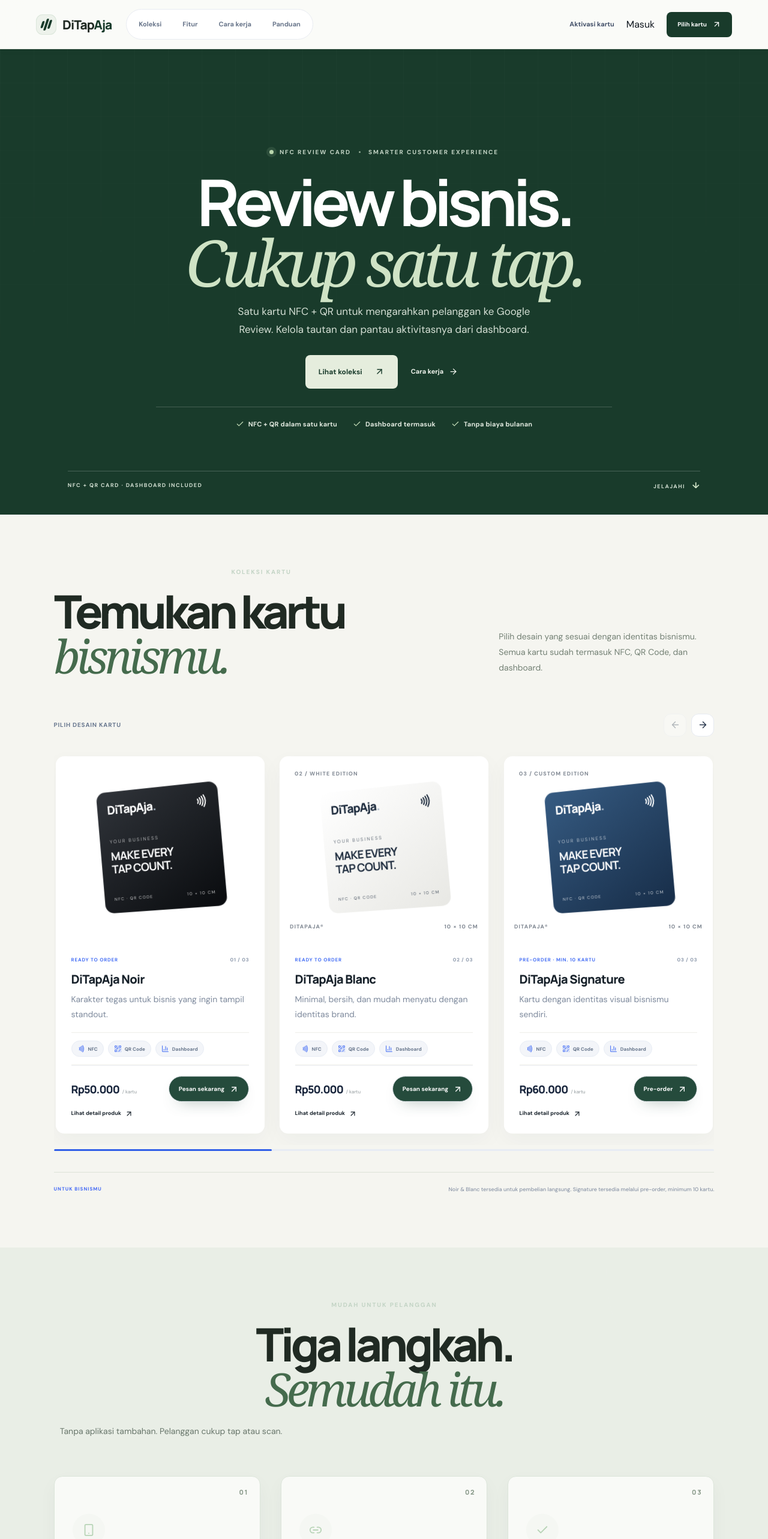
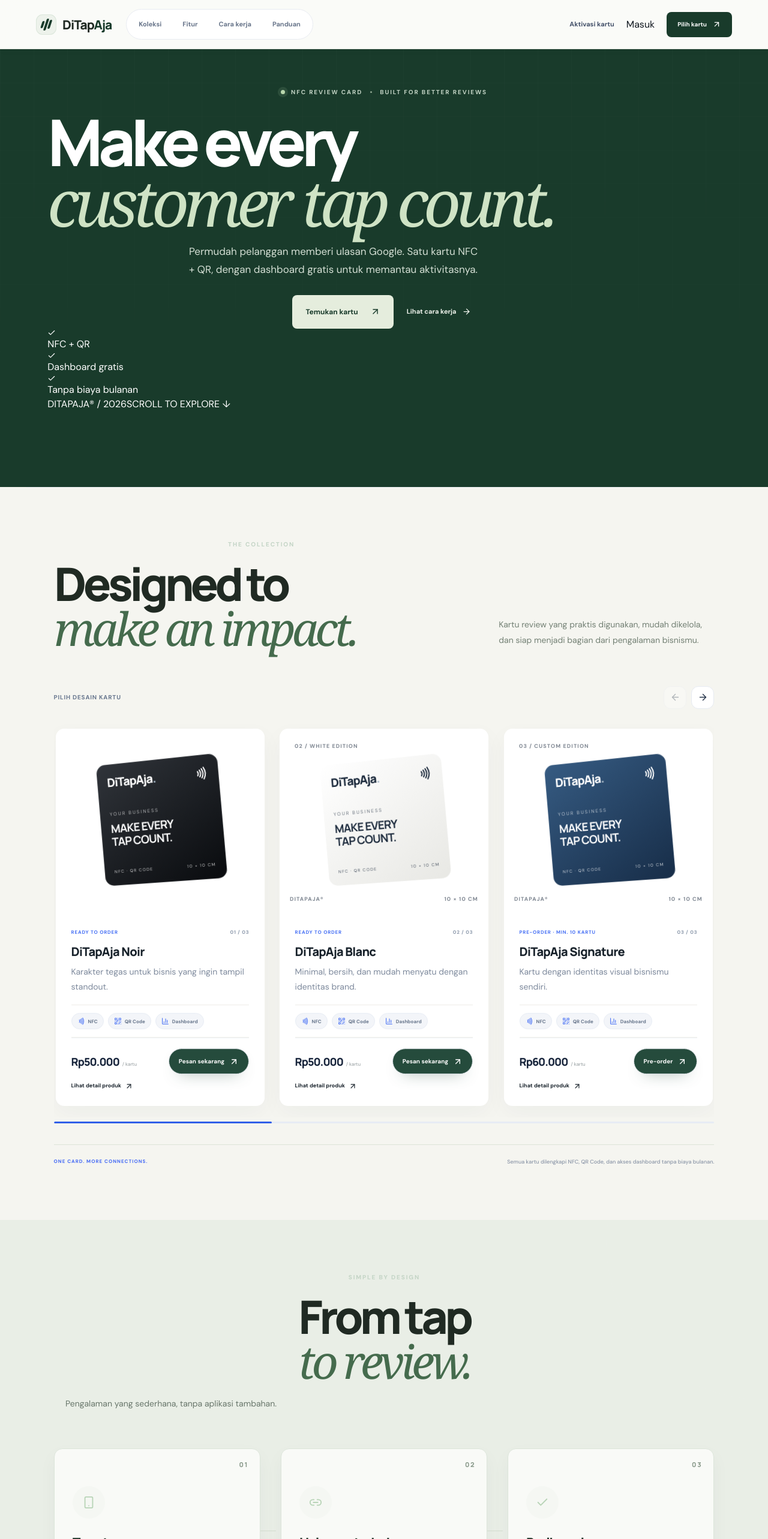
Before and after one commit to chanvianz-ui/ditapaja, a Next.js app: page / in a window 1280 px wide. Shown: the top 2566 px of the page at 60% size. Built offline with nearby package versions, Linux system fonts and the light colour scheme.

Commit message:
Redesign homepage content for mobile-first experience

```diff
--- a/app/page.tsx
+++ b/app/page.tsx
@@ -1,7 +1,8 @@
-import { ArrowRight, ArrowUpRight, Check, ChevronDown, QrCode, BarChart3, Link2, Smartphone, Sparkles, ShieldCheck } from "lucide-react";
+import { ArrowRight, ArrowUpRight, Check, ChevronDown, Link2, Smartphone, ShieldCheck, Sparkles } from "lucide-react";
 import SiteHeader from "./components/site-header";
 import ProductCarousel from "./components/product-carousel";
 import ScrollMotion from "./components/scroll-motion";
+
 const products=[
 {name:"DiTapAja Noir",label:"01 / BLACK EDITION",description:"Karakter tegas untuk bisnis yang ingin tampil standout.",tone:"noir",price:"Rp50.000",order:"READY TO ORDER",action:"Beli Noir",mode:"buy"},
 {name:"DiTapAja Blanc",label:"02 / WHITE EDITION",description:"Minimal, bersih, dan mudah menyatu dengan identitas brand.",tone:"blanc",price:"Rp50.000",order:"READY TO ORDER",action:"Beli Blanc",mode:"buy"},
@@ -12,15 +13,34 @@ const questions=[
 ["Apakah link tujuan bisa diganti?","Bisa. Kamu dapat mengubah tujuan kartu melalui dashboard tanpa perlu mengganti kartu."],
 ["Data apa yang tersedia di dashboard?","Kamu dapat memantau jumlah tap, estimasi pengunjung unik, dan klik menuju Google Review. Angka ini bukan jumlah ulasan yang dipublikasikan."]];
 function Brand(){return <a href="/" className="brand"><span className="brand-symbol"><i/><i/><i/></span><span>DiTap<span className="blue-word">Aja</span></span></a>}
-export default function Home(){return <main className="concept-home" id="top">
+export default function Home(){return <main className="concept-home dt-home-mobile-first" id="top">
 <ScrollMotion/>
 <SiteHeader/>
-<section className="concept-hero"><div className="concept-hero-grid"><div className="concept-hero-copy"><div className="concept-eyebrow"><span/> NFC REVIEW CARD <i/> SMARTER CUSTOMER EXPERIENCE</div><h1>Review bisnis.<br/><em>Cukup satu tap.</em></h1><p className="concept-lead">Satu kartu NFC + QR untuk mengarahkan pelanggan ke Google Review. Kelola tautan dan pantau aktivitasnya dari dashboard.</p><div className="concept-hero-actions"><a className="concept-button" href="#koleksi">Lihat koleksi <ArrowUpRight size={17}/></a><a className="concept-quiet-link" href="#experience">Cara kerja <ArrowRight size={15}/></a></div><div className="concept-proof"><span><Check size={14}/> NFC + QR dalam satu kartu</span><span><Check size={14}/> Dashboard termasuk</span><span><Check size={14}/> Tanpa biaya bulanan</span></div></div></div><div className="concept-hero-bottom"><span>NFC + QR CARD · DASHBOARD INCLUDED</span><span>JELAJAHI <b>↓</b></span></div></section>
-
-<section className="concept-collection" id="koleksi"><div className="concept-section-top"><div><div className="concept-eyebrow dark-eyebrow">KOLEKSI KARTU</div><h2>Temukan kartu<br/><em>bisnismu.</em></h2></div><p>Pilih desain yang sesuai dengan identitas bisnismu. Semua kartu sudah termasuk NFC, QR Code, dan dashboard.</p></div><ProductCarousel products={products}/><div className="concept-collection-foot"><span>UNTUK BISNISMU</span><p>Noir & Blanc tersedia untuk pembelian langsung. Signature tersedia melalui pre-order, minimum 10 kartu.</p></div></section>
-<section className="concept-experience" id="experience"><div className="concept-experience-head"><div className="concept-eyebrow">MUDAH UNTUK PELANGGAN</div><h2>Tiga langkah.<br/><em>Semudah itu.</em></h2><p>Tanpa aplikasi tambahan. Pelanggan cukup tap atau scan.</p></div><div className="concept-flow"><article><span className="concept-step-no">01</span><div className="concept-step-icon"><Smartphone size={22}/></div><h3>Tap atau scan</h3><p>Pelanggan cukup mendekatkan ponsel ke kartu atau memindai QR Code.</p></article><div className="concept-flow-line"/><article><span className="concept-step-no">02</span><div className="concept-step-icon"><Link2 size={22}/></div><h3>Buka halaman</h3><p>Halaman review bisnismu terbuka langsung di browser.</p></article><div className="concept-flow-line"/><article><span className="concept-step-no">03</span><div className="concept-step-icon"><Check size={22}/></div><h3>Tulis ulasan</h3><p>Pelanggan diarahkan ke Google Review untuk membagikan pengalaman mereka.</p></article></div><div className="concept-experience-note"><ShieldCheck size={17}/> Tidak perlu install aplikasi. Cukup smartphone yang kompatibel dengan NFC atau kamera untuk QR.</div></section>
-<section className="concept-dashboard" id="dashboard"><div className="concept-dashboard-copy"><div className="concept-eyebrow dark-eyebrow">KONTROL ADA DI TANGANMU</div><h2>Semua aktivitas.<br/><em>Satu dashboard.</em></h2><p>Atur tautan tujuan dan lihat aktivitas kartu dalam satu tempat.</p><ul><li><Check size={15}/> Lihat jumlah tap</li><li><Check size={15}/> Pantau pengunjung unik</li><li><Check size={15}/> Lihat klik ke Google Review</li><li><Check size={15}/> Ubah tautan kapan saja</li></ul><a href="/login" className="concept-dashboard-link">Buka dashboard <ArrowUpRight size={16}/></a></div><div className="concept-dashboard-visual"><div className="concept-dashboard-frame"><div className="concept-dash-top"><Brand/><span><i/> CONTOH DASHBOARD</span></div><div className="concept-dash-welcome"><small>OVERVIEW</small><h3>Ringkasan bisnismu</h3><p>Ringkasan aktivitas kartu</p></div><div className="concept-dash-metrics"><div><span>Total tap</span><b>— — —</b><small>Aktivitas kartu</small></div><div><span>Review clicks</span><b>— — —</b><small>Menuju Google Review</small></div></div><div className="concept-dash-chart"><div><span>RINGKASAN AKTIVITAS</span><small>Contoh tampilan</small></div><div className="concept-chart-bars">{[30,48,38,67,52,82,59,92,70,100,76,88].map((h,i)=><i key={i} style={{height:h+"%"}}/>)}</div></div></div><div className="concept-dash-sticker"><Sparkles size={16}/><span>Termasuk di<br/><b>setiap kartu.</b></span></div></div></section>
-<section className="concept-faq" id="faq"><div><h2>Masih ada<br/><em>pertanyaan?</em></h2><p>Masih ada yang ingin ditanyakan? <a href="https://wa.me/6281321778081">Hubungi kami <ArrowUpRight size={13}/></a></p></div><div className="concept-faq-list">{questions.map(([q,a])=><details key={q}><summary>{q}<ChevronDown size={17}/></summary><p>{a}</p></details>)}</div></section>
-<section className="concept-final"><div className="concept-final-orbit"/><h2>Buat pelanggan<br/><em>lebih mudah memberi ulasan.</em></h2><p>Satu kartu sederhana untuk pengalaman review yang lebih praktis.</p><a href="#koleksi" className="concept-final-button">Pilih kartu sekarang <ArrowUpRight size={17}/></a><span className="concept-final-mark">DiTapAja®</span></section>
-<footer className="concept-footer"><Brand/><span>© 2026 DiTapAja. Lebih mudah terhubung.</span><a href="https://wa.me/6281321778081">Contact us <ArrowUpRight size={14}/></a></footer>
+<section className="concept-hero dt-home-hero">
+ <div className="dt-home-hero-inner">
+  <div className="concept-eyebrow"><span/> NFC REVIEW CARD <i/> BUILT FOR BETTER REVIEWS</div>
+  <h1>Make every<br/><em>customer tap count.</em></h1>
+  <p className="concept-lead">Permudah pelanggan memberi ulasan Google. Satu kartu NFC + QR, dengan dashboard gratis untuk memantau aktivitasnya.</p>
+  <div className="concept-hero-actions"><a className="concept-button" href="#koleksi">Temukan kartu <ArrowUpRight size={17}/></a><a className="concept-quiet-link" href="#experience">Lihat cara kerja <ArrowRight size={15}/></a></div>
+  <div className="dt-hero-proof"><span><Check size={14}/> NFC + QR</span><span><Check size={14}/> Dashboard gratis</span><span><Check size={14}/> Tanpa biaya bulanan</span></div>
+ </div>
+ <div className="dt-hero-index"><span>DITAPAJA® / 2026</span><a href="#koleksi">SCROLL TO EXPLORE <span>↓</span></a></div>
+</section>
+<section className="concept-collection dt-home-collection" id="koleksi">
+ <div className="concept-section-top dt-home-section-heading"><div><div className="concept-eyebrow dark-eyebrow">THE COLLECTION</div><h2>Designed to<br/><em>make an impact.</em></h2></div><p>Kartu review yang praktis digunakan, mudah dikelola, dan siap menjadi bagian dari pengalaman bisnismu.</p></div>
+ <ProductCarousel products={products}/>
+ <div className="concept-collection-foot"><span>ONE CARD. MORE CONNECTIONS.</span><p>Semua kartu dilengkapi NFC, QR Code, dan akses dashboard tanpa biaya bulanan.</p></div>
+</section>
+<section className="concept-experience dt-home-how" id="experience">
+ <div className="concept-experience-head"><div className="concept-eyebrow">SIMPLE BY DESIGN</div><h2>From tap<br/><em>to review.</em></h2><p>Pengalaman yang sederhana, tanpa aplikasi tambahan.</p></div>
+ <div className="concept-flow"><article><span className="concept-step-no">01</span><div className="concept-step-icon"><Smartphone size={22}/></div><h3>Tap atau scan</h3><p>Pelanggan mendekatkan ponsel ke kartu atau memindai QR Code.</p></article><div className="concept-flow-line"/><article><span className="concept-step-no">02</span><div className="concept-step-icon"><Link2 size={22}/></div><h3>Halaman terbuka</h3><p>Link tujuan bisnismu terbuka langsung di browser.</p></article><div className="concept-flow-line"/><article><span className="concept-step-no">03</span><div className="concept-step-icon"><Check size={22}/></div><h3>Berikan ulasan</h3><p>Pelanggan diarahkan ke Google Review untuk berbagi pengalaman.</p></article></div>
+ <div className="concept-experience-note"><ShieldCheck size={17}/> Tidak perlu install aplikasi. Gunakan NFC yang kompatibel atau kamera untuk scan QR.</div>
+</section>
+<section className="concept-dashboard dt-home-dashboard" id="dashboard">
+ <div className="concept-dashboard-copy"><div className="concept-eyebrow dark-eyebrow">YOUR BUSINESS, IN CONTROL</div><h2>See what<br/><em>every tap means.</em></h2><p>Pantau interaksi pelanggan dan kelola tautan kartu dari satu dashboard yang sudah termasuk dalam pembelian.</p><ul><li><Check size={15}/> Pantau jumlah tap</li><li><Check size={15}/> Lihat estimasi pengunjung unik</li><li><Check size={15}/> Pantau klik ke Google Review</li><li><Check size={15}/> Ubah tautan kapan saja</li></ul><a href="/login" className="concept-dashboard-link">Masuk ke dashboard <ArrowUpRight size={16}/></a></div>
+ <div className="concept-dashboard-visual"><div className="concept-dashboard-frame"><div className="concept-dash-top"><Brand/><span><i/> DASHBOARD PREVIEW</span></div><div className="concept-dash-welcome"><small>OVERVIEW</small><h3>Ringkasan bisnismu</h3><p>Aktivitas kartu dalam satu tampilan</p></div><div className="concept-dash-metrics"><div><span>Total tap</span><b>— — —</b><small>Aktivitas kartu</small></div><div><span>Review clicks</span><b>— — —</b><small>Menuju Google Review</small></div></div><div className="concept-dash-chart"><div><span>RINGKASAN AKTIVITAS</span><small>Ilustrasi tampilan</small></div><div className="concept-chart-bars">{[30,48,38,67,52,82,59,92,70,100,76,88].map((h,i)=><i key={i} style={{height:h+"%"}}/>)}</div></div></div><div className="concept-dash-sticker"><Sparkles size={16}/><span>Included with<br/><b>every card.</b></span></div></div>
+</section>
+<section className="concept-faq dt-home-faq" id="faq"><div><div className="concept-eyebrow dark-eyebrow">GOOD TO KNOW</div><h2>Before you<br/><em>make the move.</em></h2><p>Belum menemukan jawaban? <a href="https://wa.me/6281321778081">Tanya langsung <ArrowUpRight size={13}/></a></p></div><div className="concept-faq-list">{questions.map(([q,a])=><details key={q}><summary>{q}<ChevronDown size={17}/></summary><p>{a}</p></details>)}</div></section>
+<section className="concept-final dt-home-final"><div className="concept-final-orbit"/><div className="concept-eyebrow">READY WHEN YOU ARE</div><h2>Make the next<br/><em>review effortless.</em></h2><p>Mulai dari satu kartu. Buat setiap interaksi lebih berarti.</p><a href="#koleksi" className="concept-final-button">Pilih kartu sekarang <ArrowUpRight size={17}/></a><span className="concept-final-mark">DiTapAja®</span></section>
+<footer className="concept-footer"><Brand/><span>© 2026 DiTapAja. Lebih mudah terhubung.</span><a href="https://wa.me/6281321778081">Hubungi kami <ArrowUpRight size={14}/></a></footer>
 </main>}
```
